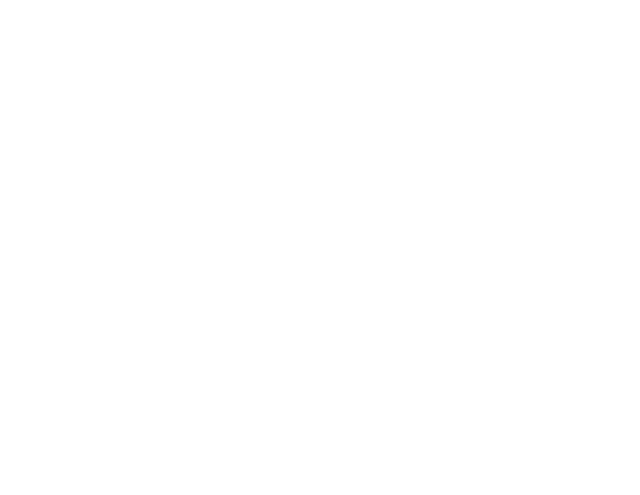
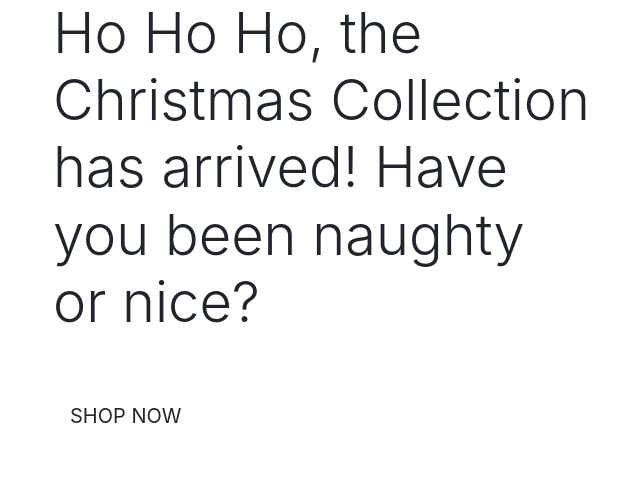
Before and after one commit to IanaLois/poke-merch-mania, a Django app: page / in a window 1280 px wide. Before the commit the part shown is empty. Shown: the top 495 px of the page, without its empty margins (32-672 px from the left). Run offline with Django 3.2, Linux system fonts and the light colour scheme.

Commit message:
add homepage content

```diff
--- a/home/templates/home/index.html
+++ b/home/templates/home/index.html
@@ -1,5 +1,27 @@
 {% extends "base.html" %}
 {% load static %}
 
+{% block page_header %}
+    <div class="container header-container">
+        <div class="row">
+            <div class="col"></div>
+        </div>
+    </div>
+{% endblock %}
+
 {% block content %}
+    <div class="container h-100">
+        <div class="row h-100">
+            <div class="col-7 col-md-6 my-auto">
+                <h1 class="display-4 logo-font text-black">
+                    Ho Ho Ho, the Christmas Collection has arrived! Have you been naughty or nice?
+                </h1>
+                <div class="my-5">
+                    <h4>
+                        <a href="" class="shop-now-button btn btn-lg rounded-0 text-uppercase py-3">Shop Now</a>
+                    </h4>
+                </div>
+            </div>
+        </div>
+    </div>
 {% endblock %}
```
